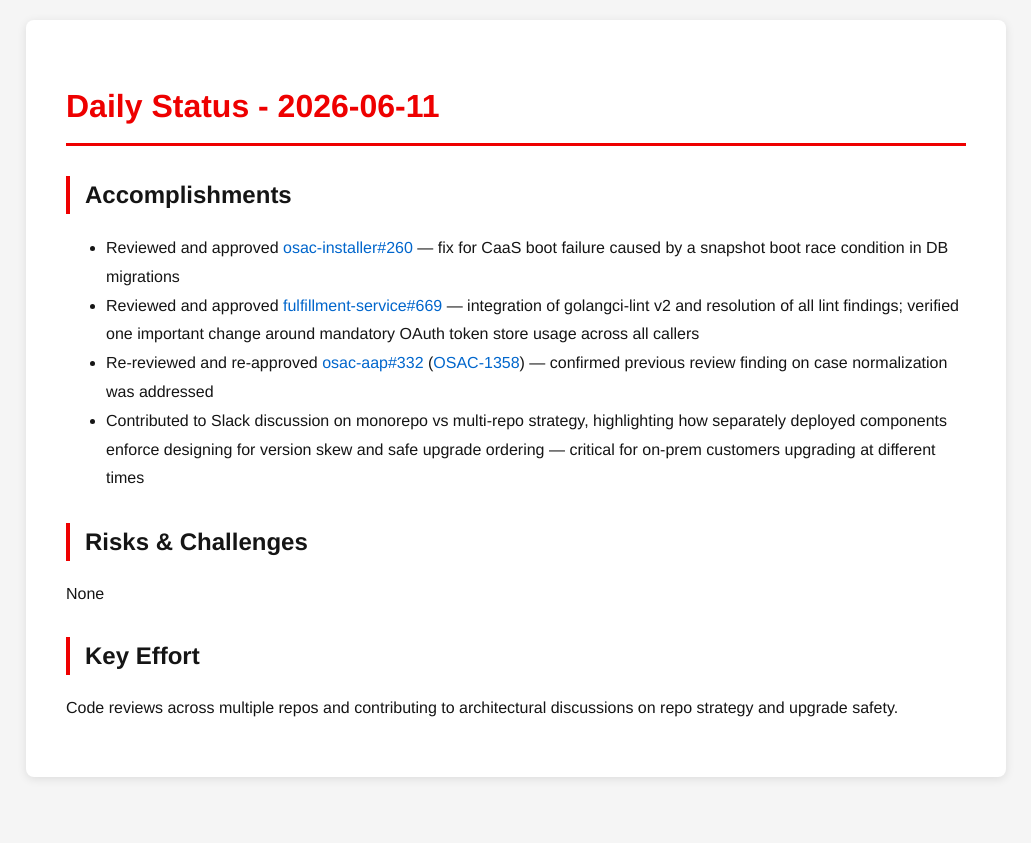
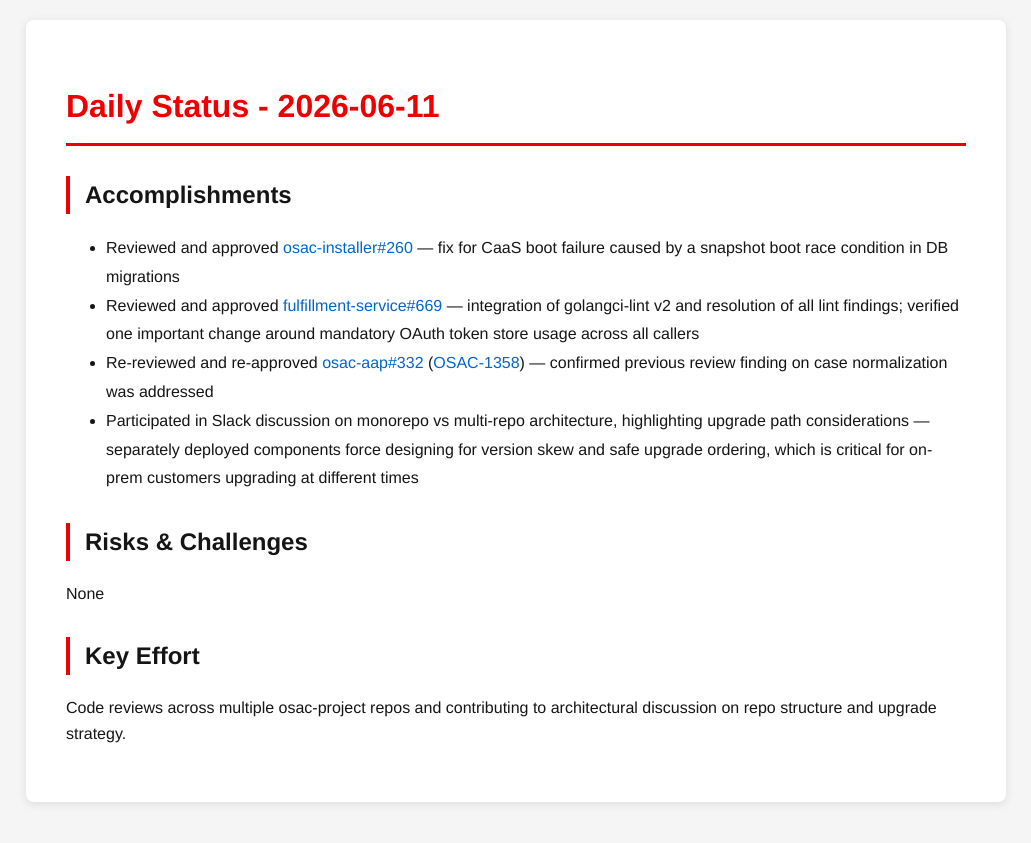
Before and after one commit to tzvatot/daily-status, a Jekyll site: the page built from 2026-06-11.md, in a window 1280 px wide. Shown: the top 843 px of the page, without its empty margins (124-1155 px from the left). Built offline with Jekyll 4.4.1, drawn with Linux system fonts in a browser that asks for light colours.

Commit message:
Daily status update - 2026-06-11

```diff
--- a/2026-06-11.md
+++ b/2026-06-11.md
@@ -10,10 +10,10 @@
 - Reviewed and approved [osac-installer#260](https://github.com/osac-project/osac-installer/pull/260) — fix for CaaS boot failure caused by a snapshot boot race condition in DB migrations
 - Reviewed and approved [fulfillment-service#669](https://github.com/osac-project/fulfillment-service/pull/669) — integration of golangci-lint v2 and resolution of all lint findings; verified one important change around mandatory OAuth token store usage across all callers
 - Re-reviewed and re-approved [osac-aap#332](https://github.com/osac-project/osac-aap/pull/332) ([OSAC-1358](https://redhat.atlassian.net/browse/OSAC-1358)) — confirmed previous review finding on case normalization was addressed
-- Contributed to Slack discussion on monorepo vs multi-repo strategy, highlighting how separately deployed components enforce designing for version skew and safe upgrade ordering — critical for on-prem customers upgrading at different times
+- Participated in Slack discussion on monorepo vs multi-repo architecture, highlighting upgrade path considerations — separately deployed components force designing for version skew and safe upgrade ordering, which is critical for on-prem customers upgrading at different times
 
 ## Risks & Challenges
 None
 
 ## Key Effort
-Code reviews across multiple repos and contributing to architectural discussions on repo strategy and upgrade safety.
+Code reviews across multiple osac-project repos and contributing to architectural discussion on repo structure and upgrade strategy.
```
